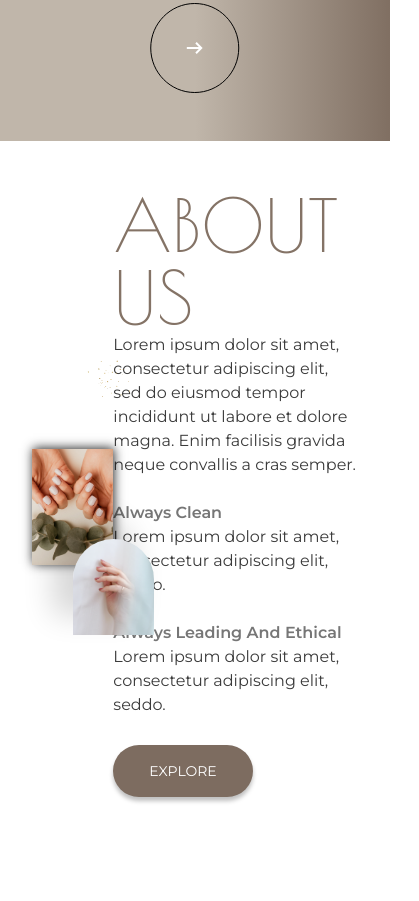
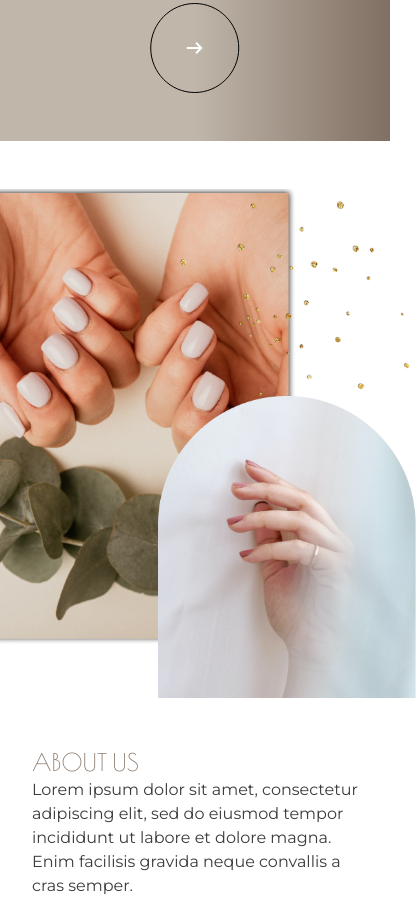
Before and after one commit to awais019/the-beauty-bar, a website: page src/index.html in a window 390 px wide. Shown: the part 641-1542 px from the top of the page, 419 px wide, since content can reach past the window. Drawn offline with nearby package versions, Linux system fonts and the light colour scheme.

Commit message:
Added responsive design for about us section.

```diff
--- a/src/index.html
+++ b/src/index.html
@@ -170,29 +170,17 @@
         </span>
       </section>
       <section
-        class="py-12 mobileSm:py-16 mobile:py-20 tablet:py-28 flex items-center justify-between laptopMd:px-[60px] px-8 laptopSm:px-12"
+        class="py-12 mobileSm:py-16 mobile:py-20 tablet:py-28 flex flex-col items-center justify-center laptopMd:flex-row gap-12 laptopSm:gap-16 laptopMd:gap-20 laptopMd:px-[60px] px-8 laptopSm:px-12"
       >
-        <div>
-          <div class="relative max-w-fit">
-            <img
-              src="../images/about1.png"
-              alt="about1"
-              class="shadow-about1"
-            />
-            <img
-              src="../images/sprinkals.png"
-              alt="sprinkals"
-              class="absolute -top-28 -right-1/2"
-            />
-            <img
-              src="../images/about2.png"
-              alt="about2"
-              class="shadow-about2 rounded-t-[220px] absolute -bottom-[70px] -right-1/2"
-            />
-          </div>
-        </div>
-        <div class="max-w-[400px] font-['Montserrat']">
-          <h2 class="uppercase font-logo-font text-shadow text-7xl">
+        <img
+          src="../images/about.png"
+          alt="about"
+          class="max-w-md tablet:max-w-lg laptopSm:max-w-xl"
+        />
+        <div class="font-['Montserrat']">
+          <h2
+            class="text-2xl uppercase font-logo-font text-shadow mobileSm:text-3xl mobile:text-4xl tablet:text-5xl laptopSm:text-6xl laptopMd:text-7xl"
+          >
             about us
           </h2>
           <div>
```
Also changed, not shown: images/about.png (added), src/output.css.
